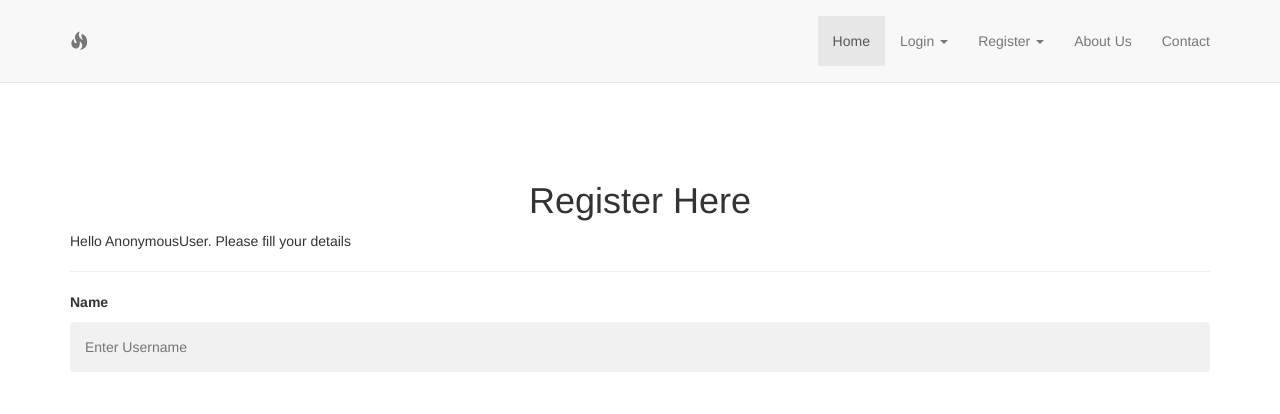
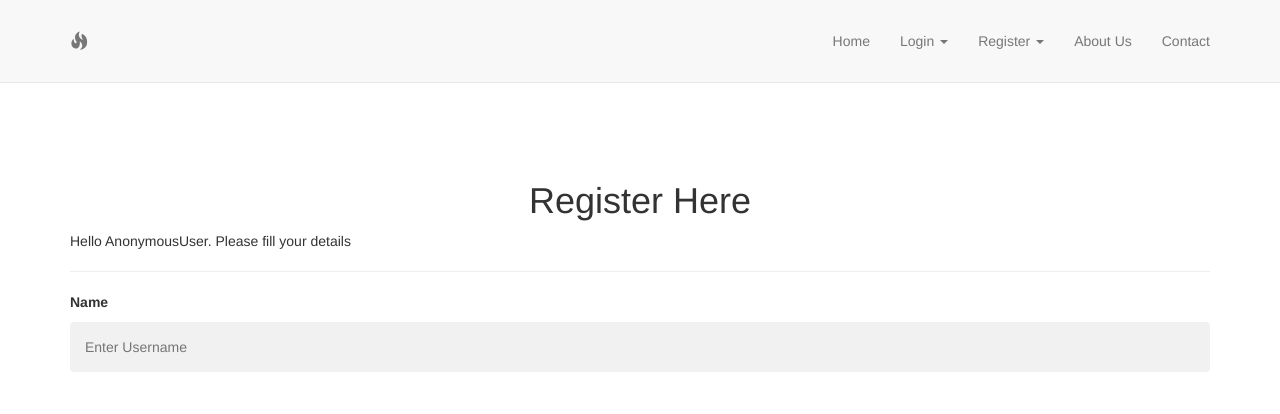
Before and after one commit to shag527/Disaster-management-website, a Django app: page /dmtregister/ in a window 1280 px wide. Shown: the top 414 px of the page. Run offline with Django 3.2, Linux system fonts and the light colour scheme; some libraries are stand-ins or nearby versions.

Commit message:
fixed navbar dmtregister

```diff
--- a/website/templates/dmtregister.html
+++ b/website/templates/dmtregister.html
@@ -32,7 +32,7 @@
             <!-- Navbar links -->
             <div class="collapse navbar-collapse" id="navbar">
                 <ul class="nav navbar-nav navbar-right">
-                    <li class="active">
+                    <li>
                         <a href={% url "home" %}>Home</a>
                     </li>
 
```
